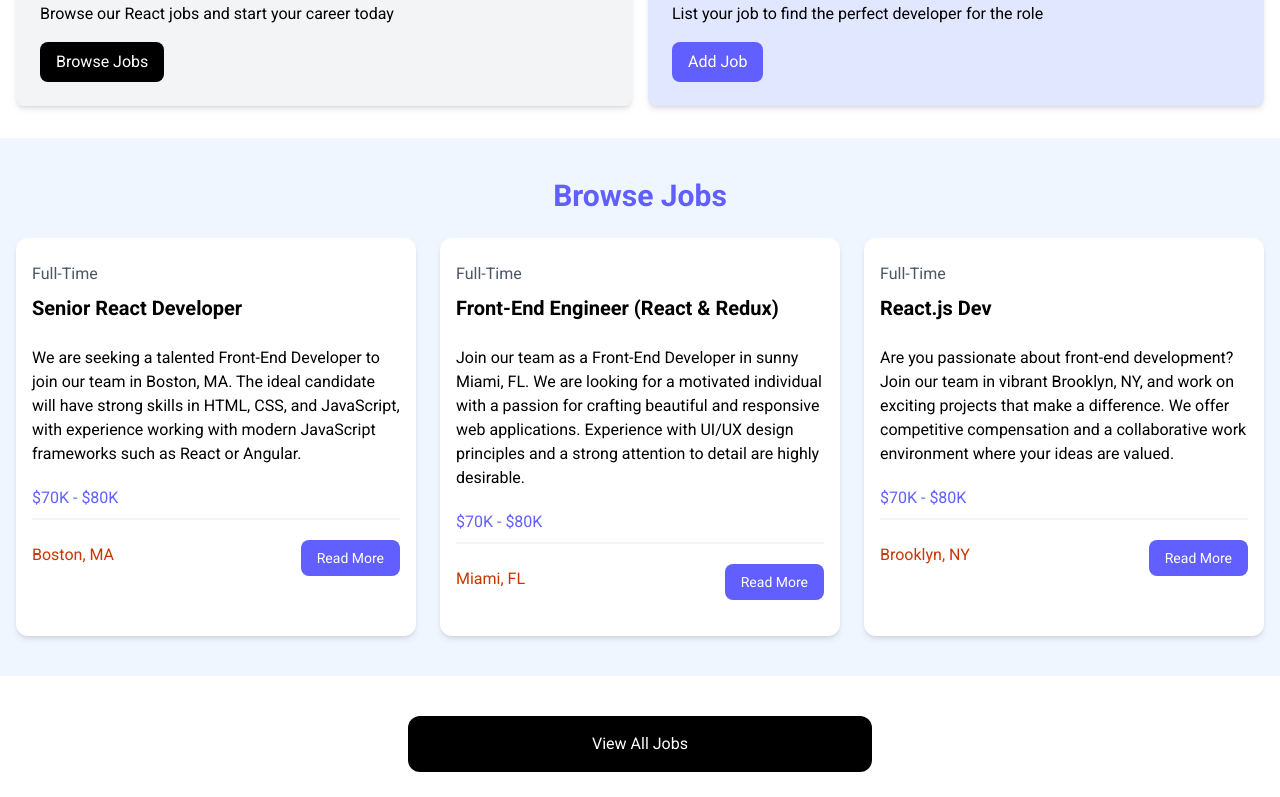
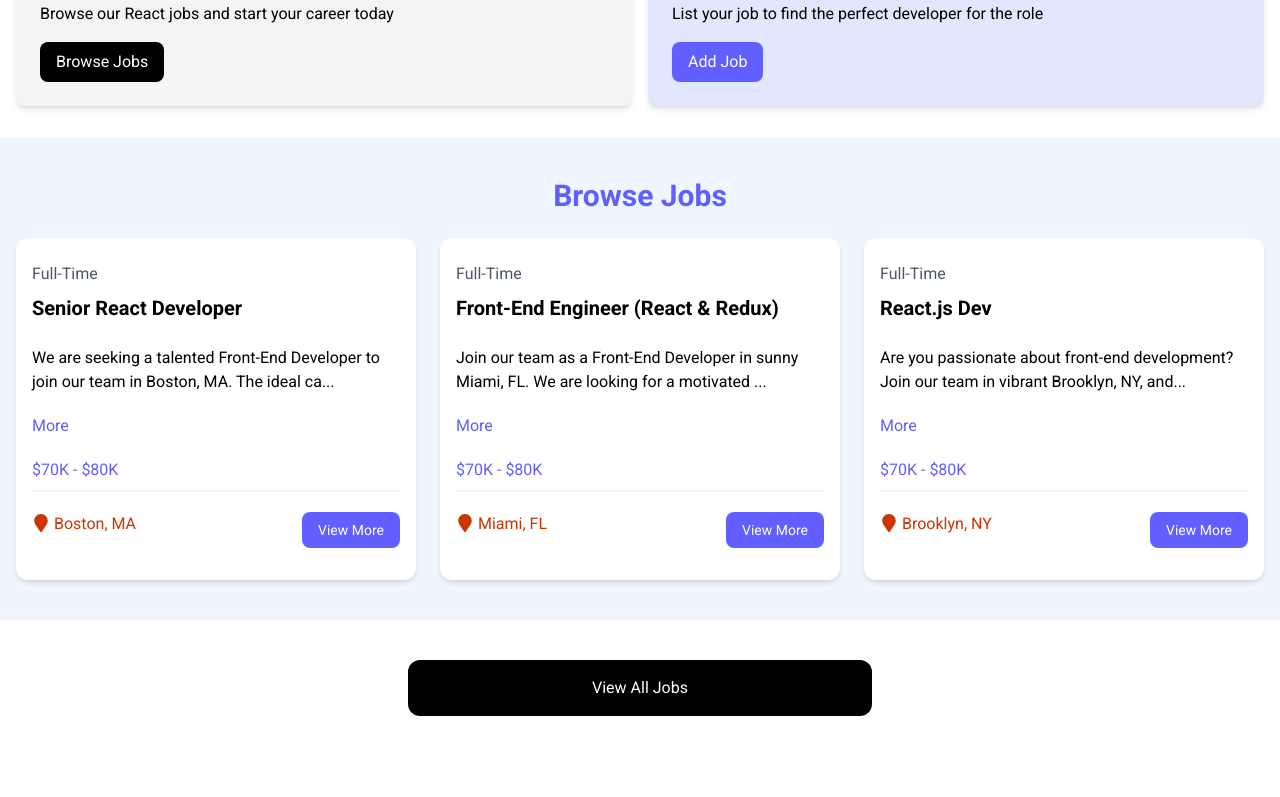
Before and after one commit to s-amiour/demoReact, a React (Vite) app: page / in a window 1280 px wide. Shown: the part 471-1268 px from the top of the page. After the commit the page ends 1227 px from the top, so only its background shows below. Built offline with nearby package versions, Linux system fonts and the light colour scheme.

Commit message:
feat: install react-router-dom package for routing. separate components into shared (only NavBar) components, put in a layout, and unshared components.

```diff
--- a/package.json
+++ b/package.json
@@ -11,8 +11,10 @@
   },
   "dependencies": {
     "@tailwindcss/vite": "^4.1.17",
-    "react": "^19.2.0",
+    "react": "^19.2.1",
     "react-dom": "^19.2.0",
+    "react-icons": "^5.5.0",
+    "react-router-dom": "^7.10.1",
     "tailwindcss": "^4.1.17"
   },
   "devDependencies": {
--- a/src/App.jsx
+++ b/src/App.jsx
@@ -27,30 +27,45 @@
 // }
 // export default App
 
+import {
+    Route,  // to define route
+    createBrowserRouter,  // create router in browser
+    createRoutesFromElements,
+    RouterProvider,  // provides router for routing; needed for <Route /> to work
+} from 'react-router-dom'
 
-import React from 'react'
-import Navbar from './components/Navbar'
-import Hero from './components/Hero'
-import HomeCard from './components/HomeCard.jsx'
-import JobListings from "./components/JobListings.jsx";
-import ViewAllJobs from "./components/ViewAllJobs.jsx";
+import HomePage from './pages/HomePage'
+import MainLayout from "./layouts/MainLayout.jsx";
+
+
+let router = createBrowserRouter(
+    createRoutesFromElements(
+        // MainLayout is being applied
+        <Route path='/' element={ <MainLayout /> }>  // index path
+            <Route index element={ <HomePage /> } />  // index path
+            {/*<Route path='/about'   element={ <HomePage /> } />*/}
+        </Route>
+    )
+)
 
 const App = () => {
-    return (
-        <>
-            <Navbar />
-            {/* You can pass in props (properties) by, as in HTML, specifying them in the tag.
-             Then, importing them in the respective component file */}
-            <Hero />
-            {/*It is still possible to have content inside a component elem.
-            However, I prefer to keep the App.jsx clear from any html tags. */}
-            {/* <Card/> */
-            /*      content */
-            /*  </Card> */}
-            <HomeCard />
-            <JobListings />
-            <ViewAllJobs />
-        </>
-    )
+//     return (
+//         <>
+//             <Navbar />
+//             {/* You can pass in props (properties) by, as in HTML, specifying them in the tag.
+//              Then, importing them in the respective component file */}
+//             <Hero />
+//             {/*It is still possible to have content inside a component elem.
+//             However, I prefer to keep the App.jsx clear from any html tags. */}
+//             {/* <Card/> */
+//             /*      content */
+//             /*  </Card> */}
+//             <HomeCard />
+//             <JobListings />
+//             <ViewAllJobs />
+//         </>
+//     )
+// }
+    return <RouterProvider router={router}/>
 }
 export default App
--- a/src/components/HomeCard.jsx
+++ b/src/components/HomeCard.jsx
@@ -21,7 +21,7 @@
                     {/*<div className="bg-indigo-100 p-6 rounded-lg shadow-md">*/}
                     {/*    */}
                     {/*</div>*/}
-                    <Card bg='bg-indigo-100'>  {/* bg is a prop */}
+                    <Card bg='bg-indigo-100'>  {/* bg and className are both considered a prop */}
                         <h2 className="text-2xl font-bold">For Employers</h2>
                         <p className="mt-2 mb-4">
                             List your job to find the perfect developer for the role
--- a/src/components/Job.jsx
+++ b/src/components/Job.jsx
@@ -1,6 +1,14 @@
-import React from 'react'
+import { useState } from 'react';
+import { FaMapMarker } from 'react-icons/fa'
 
 const Job = ({ job }) => {
+    // can be used for burger menu, sidebar menu, or modal toggle, etc
+    const [showFullDescription, setShowFullDescription] = useState(false);  // false is default state for Read More display state
+
+    let desc = job.description;
+    if (!showFullDescription) {
+        desc = desc.substring(0, 90) + '...';
+    }
     return (
         <div className="bg-white rounded-xl shadow-md relative">
             <div className="p-4">
@@ -10,8 +18,14 @@
                 </div>
 
                 <div className="mb-5">
-                    {job.description}
+                    {desc}
                 </div>
+
+                <button onClick={ () => {setShowFullDescription((prevState) => !prevState)} }
+                        className='text-indigo-500 mb-5 hover:text-indigo-600 cursor-pointer'
+                >
+                    { showFullDescription ? 'Less' : 'More' }
+                </button>
 
                 <h3 className="text-indigo-500 mb-2">{job.salary}</h3>
 
@@ -19,14 +33,14 @@
 
                 <div className="flex flex-col lg:flex-row justify-between mb-4">
                     <div className="text-orange-700 mb-3">
-                        <i className="fa-solid fa-location-dot text-lg"></i>
+                        <FaMapMarker className="inline text-lg mb-1 mr-1"/>
                         {job.location}
                     </div>
                     <a
                         href="job.html"
                         className="h-[36px] bg-indigo-500 hover:bg-indigo-600 text-white px-4 py-2 rounded-lg text-center text-sm"
                     >
-                        Read More
+                        View More
                     </a>
                 </div>
             </div>
--- /dev/null
+++ b/src/layouts/MainLayout.jsx
@@ -0,0 +1,15 @@
+// Outlet contains the content of its component where it is used (in this case, MainLayout)
+// MainLayout will store components that must be accessed by multiple route components
+import { Outlet } from 'react-router-dom'
+import Navbar from '../components/Navbar'
+
+
+const MainLayout = () => {
+    return (
+        <>
+            <Navbar />
+            <Outlet />
+        </>
+    )
+}
+export default MainLayout
--- /dev/null
+++ b/src/pages/HomePage.jsx
@@ -0,0 +1,17 @@
+import Hero from '../components/Hero'
+import HomeCard from '../components/HomeCard.jsx'
+import JobListings from "../components/JobListings.jsx";
+import ViewAllJobs from "../components/ViewAllJobs.jsx";
+
+
+const HomePage = () => {
+    return (
+        <>
+            <Hero />
+            <HomeCard />
+            <JobListings />
+            <ViewAllJobs />
+        </>
+    )
+}
+export default HomePage
```
Also changed, not shown: 1 other file (tests, documents, lock files or other folders).
